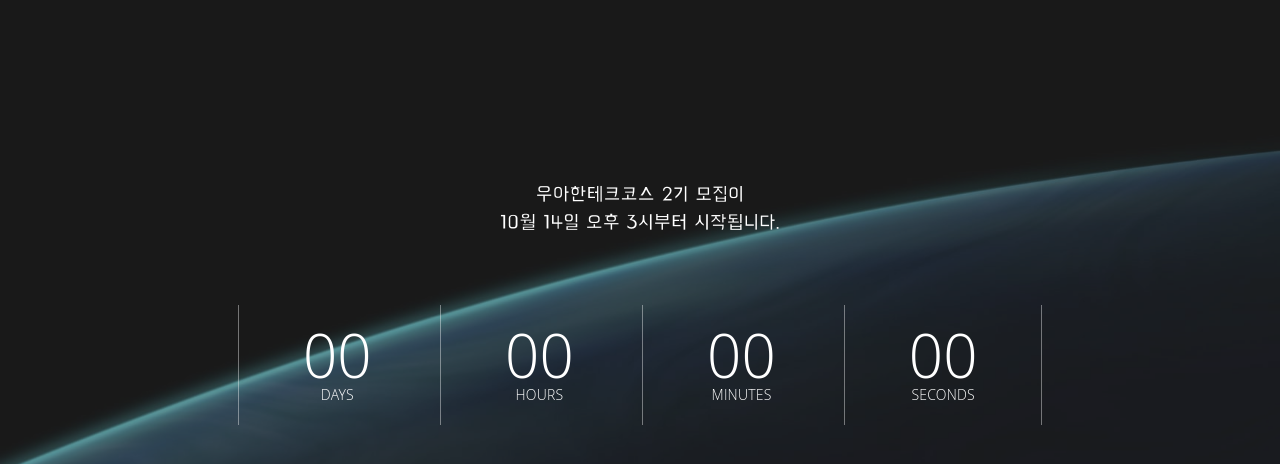
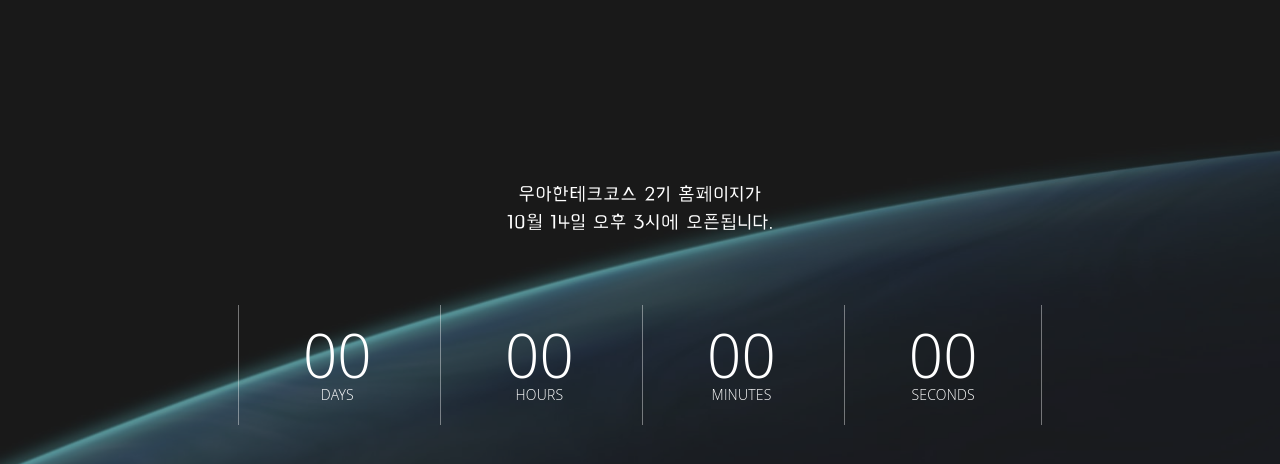
Before and after one commit to woowacourse/woowacourse.github.io, a plain HTML site: page index.html in a window 1280 px wide. Shown: the top 464 px of the page. Drawn offline with nearby package versions, Linux system fonts and the light colour scheme; a web font is replaced by a local one.

Commit message:
refactor(intro-text): modify into main text

```diff
--- a/index.html
+++ b/index.html
@@ -49,8 +49,8 @@
 <div class="splash">
     <div class="centered-unit">
         <div class="container">
-            <h2 class="text-white font-size-20 text-normal no-mrg">우아한테크코스 2기 모집이 <br/>
-                10월 14일 오후 3시부터 시작됩니다.</h2>
+            <h2 class="text-white font-size-20 text-normal no-mrg">우아한테크코스 2기 홈페이지가 <br/>
+                10월 14일 오후 3시에 오픈됩니다.</h2>
 
             <div class="countdown large mrg-top-60">
                 <div class="time days">
```
